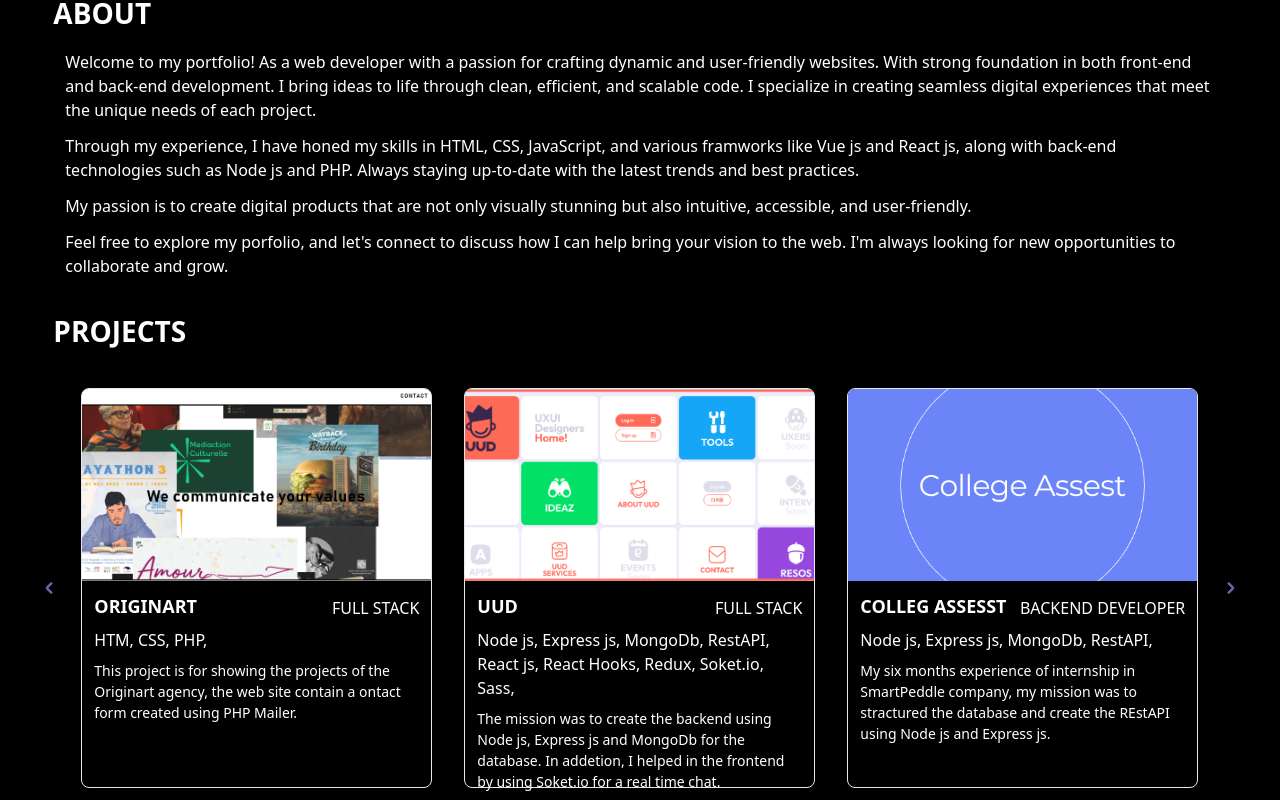
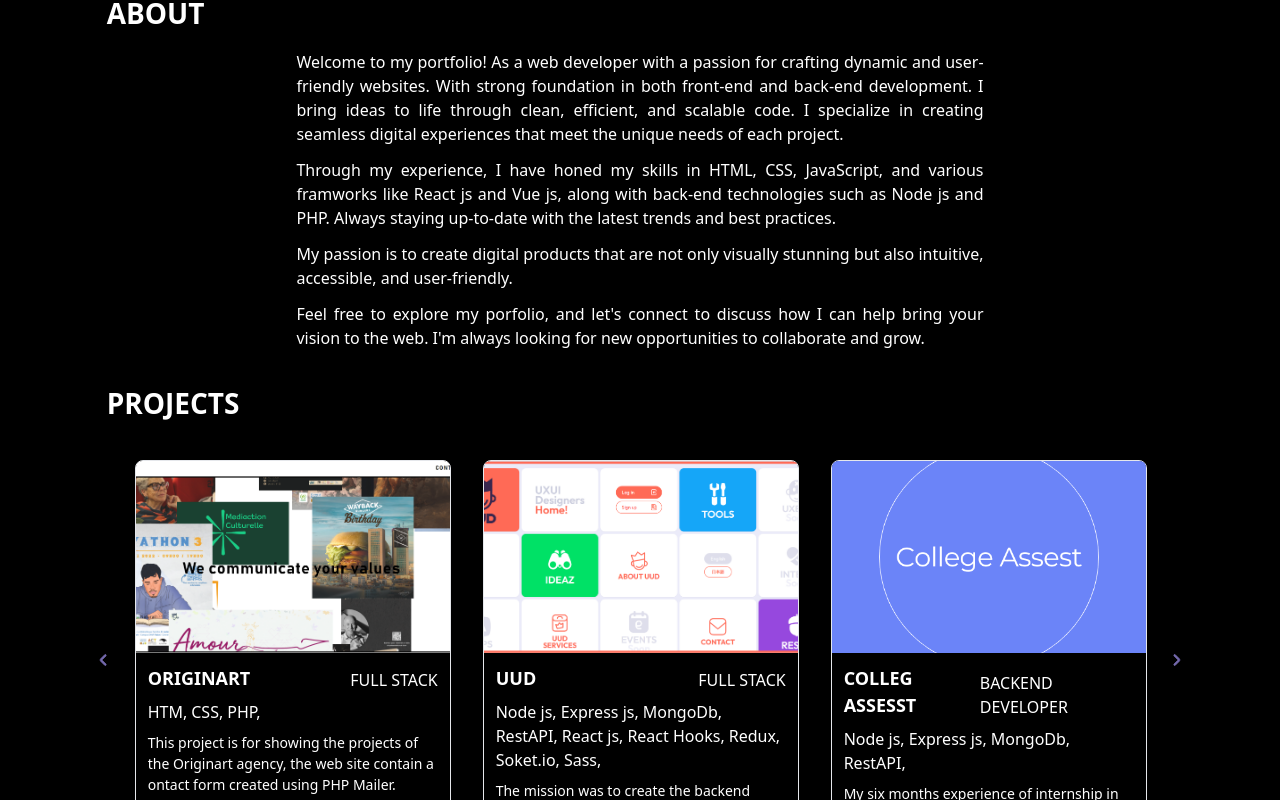
Before and after one commit to Douaa19/MyPortfolio24, a React (Create React App) app: page / in a window 1280 px wide. Shown: the part 700-1500 px from the top of the page. Built offline with nearby package versions, Linux system fonts and the light colour scheme.

Commit message:
modifyMimessions

```diff
--- a/src/components/layout/About.js
+++ b/src/components/layout/About.js
@@ -3,7 +3,7 @@ import React from "react";
 function About(props) {
   return (
     <div className={`pb-8 flex justify-center items-center w-full`} id="about">
-      <div className="flex flex-col justify-center items-start w-11/12">
+      <div className="flex flex-col justify-center items-start w-10/12">
         <div className="md:mb-4 ssm:mb-4">
           <h2
             className={`uppercase md:text-28 ssm:text-24 font-bold ${
@@ -12,8 +12,11 @@ function About(props) {
             about
           </h2>
         </div>
-        <div className="">
-          <div className={`${props.light ? `text-dark` : `text-white`} px-4 flex flex-col gap-3`}>
+        <div className="w-full flex justify-center items-center">
+          <div
+            className={`${
+              props.light ? `text-dark` : `text-white`
+            } w-2/3 px-4 flex flex-col gap-3 text-justify`}>
             <p>
               Welcome to my portfolio! As a web developer with a passion for
               crafting dynamic and user-friendly websites. With strong
@@ -24,7 +27,7 @@ function About(props) {
             </p>
             <p>
               Through my experience, I have honed my skills in HTML, CSS,
-              JavaScript, and various framworks like Vue js and React js, along
+              JavaScript, and various framworks like React js and Vue js, along
               with back-end technologies such as Node js and PHP. Always staying
               up-to-date with the latest trends and best practices.
             </p>
--- a/src/components/layout/Header.js
+++ b/src/components/layout/Header.js
@@ -3,7 +3,7 @@ import { HeroHeader, NavBar } from "./index";
 
 function Header(props) {
   return (
-    <div className="w-11/12 h-max pt-2 flex flex-col items-center">
+    <div className="w-10/12 h-max pt-2 flex flex-col items-center">
       <NavBar
         setSection={props}
         section={props.section}
--- a/src/components/layout/Projects.js
+++ b/src/components/layout/Projects.js
@@ -7,7 +7,7 @@ function Projects(props) {
 
   return (
     <div className={`pb-8 flex justify-center`} id="projects">
-      <div className="w-11/12">
+      <div className="w-10/12">
         <div className="md:mb-4 ssm:mb-4 w-full">
           <h2
             className={`uppercase md:text-28 ssm:text-24 font-bold w-full ${
--- a/src/components/layout/Skills.js
+++ b/src/components/layout/Skills.js
@@ -12,7 +12,7 @@ import { ReactComponent as PostmanWhite } from "../../assets/postman-white-icon-
 function Skills(props) {
   return (
     <div className={`pb-8 flex justify-center items-center`} id="skills">
-      <div className="w-11/12">
+      <div className="w-10/12">
         <div className="md:mb-4 ssm:mb-4">
           <h2
             className={`uppercase md:text-28 ssm:text-24 font-bold w-full ${
--- a/src/output.css
+++ b/src/output.css
@@ -726,6 +726,18 @@ video {
   width: 12rem;
 }
 
+.w-1 {
+  width: 0.25rem;
+}
+
+.w-2\/3 {
+  width: 66.666667%;
+}
+
+.w-10\/12 {
+  width: 83.333333%;
+}
+
 .grow {
   flex-grow: 1;
 }
@@ -822,6 +834,12 @@ video {
   gap: 1rem;
 }
 
+.space-x-4 > :not([hidden]) ~ :not([hidden]) {
+  --tw-space-x-reverse: 0;
+  margin-right: calc(1rem * var(--tw-space-x-reverse));
+  margin-left: calc(1rem * calc(1 - var(--tw-space-x-reverse)));
+}
+
 .self-end {
   align-self: flex-end;
 }
@@ -907,6 +925,10 @@ video {
 
 .text-center {
   text-align: center;
+}
+
+.text-justify {
+  text-align: justify;
 }
 
 .text-start {
```
